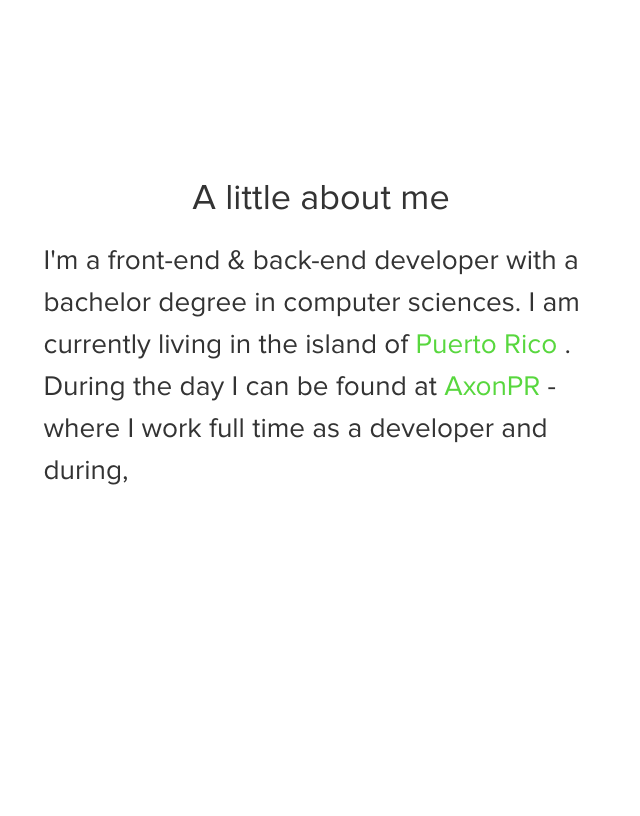
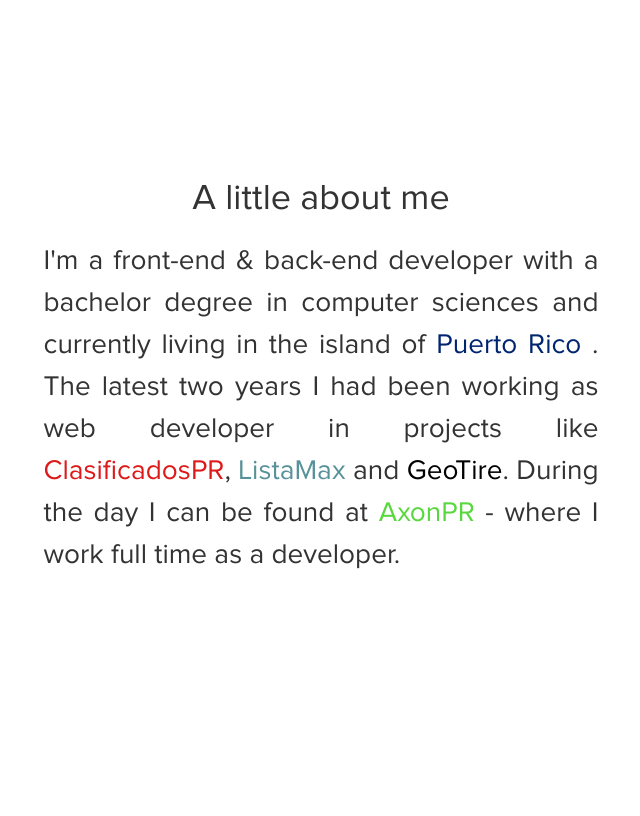
Before and after one commit to jorgeluis11/profile, a Django app: page / in a window 1280 px wide. Shown: the part 900-1716 px from the top of the page, without its empty margins (319-959 px from the left). Run offline with Django 3.2, Linux system fonts and the light colour scheme; data comes from the database, SQL or seed files in the repository; parts of the project's set-up code (start-up, migrations or seed data) failed here and were passed over; some libraries are stand-ins or nearby versions.

Commit message:
section 2 paragraph

```diff
--- a/static/css/style.css
+++ b/static/css/style.css
@@ -563,7 +563,7 @@
 #section-2
 {
 	border-top: #ccc solid 1px;
-	padding-top: 16%;
+	padding-top: 14%;
 	padding-bottom: 26%;
 /*			background-color: #1A1A1A;
 */
@@ -579,6 +579,7 @@
 {
 	line-height: 1.5em;
 	font-size: 1.4em;
+	text-align: justify;
 }
 
 
--- a/templates/sections/section2.html
+++ b/templates/sections/section2.html
@@ -1,19 +1,23 @@
 <div id="section-2" >
 	<div class="container">
-
-
 	<div class="row" >
 		<div class="inner">
 			<div class="max-width">
 				<h1 id="about-me">A little about me</h1>
 				<div id="about-me-content" class="col-sm-6 col-sm-offset-3">
-					<h4 class="left">I'm a front-end & back-end developer with a bachelor degree in computer sciences. I am currently living in the island of
-						<a href="http://en.wikipedia.org/wiki/Puerto_rico" target="_blank" title="A link to a Wikipedia article on Bath">Puerto Rico
+					<h4>I'm a front-end & back-end developer with a bachelor degree in computer sciences and currently living in the island of
+						<a href="https://en.wikipedia.org/wiki/Puerto_rico" target="_blank" title="A link to a Wikipedia article on Bath" style="color:#00256F;">Puerto Rico
 						</a>.
-					During the day I can be found at
-						<a target="_blank" href="http://www.axonpr.com/" title="External link to blubolt">AxonPR
+						The latest two years I had been working as web developer in projects like
+						<!--style="color:#917C00"-->
+						<a  style="color:#DD1919" href="https://clasificadospr.com/">ClasificadosPR</a>,
+						<!-- style="color:#96ADCA;"-->
+							<a  style="color:#589299;" href="https://listamax.com/">ListaMax
+							</a> and <a style="color:000;" href="http://www.geo-tire.com/">GeoTire</a>.
+						During the day I can be found at
+						<a target="_blank" href="https://www.axonpr.com/" title="External link to blubolt">AxonPR
 						</a>
-						- where I work full time as a developer and during,
+						- where I work full time as a developer.
 						<!--
 						<a href="#" target="_blank" title="Isabella Oliver">Isabella Oliver</a> and
 						<a title="Science Museum" target="_blank" href="http://sciencemuseumshop.co.uk">The Science Museum</a>, to name just a few.</h4> -->
```
